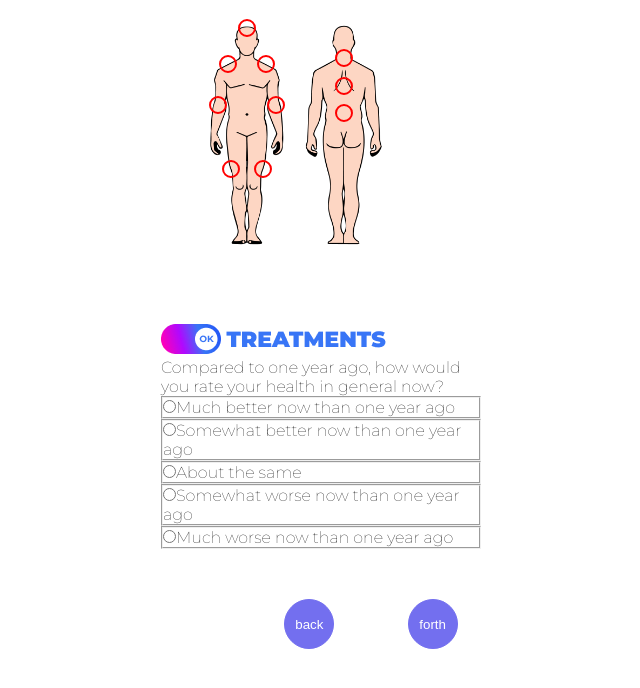
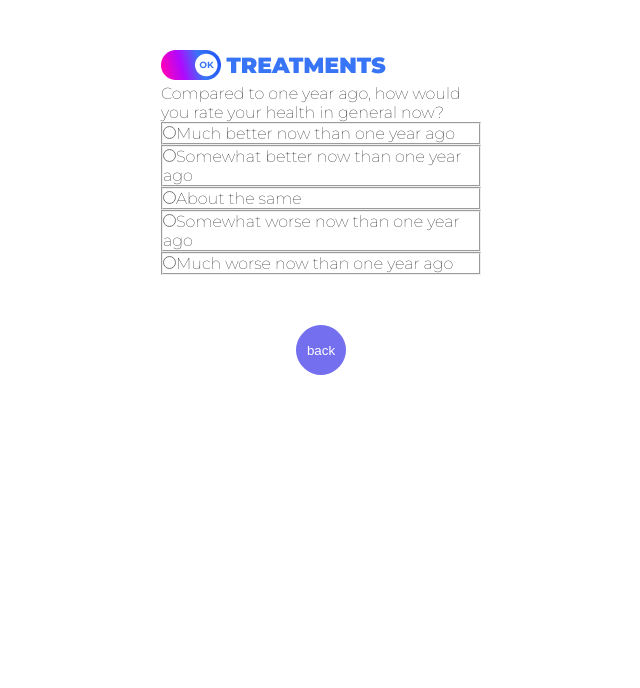
Before and after one commit to RomanRichert/Social_Network_For_Health, a React (Create React App) app in the folder my-app/: page /1 in a window 1280 px wide. Shown: the top 688 px of the page, without its empty margins (319-959 px from the left). Built offline with nearby package versions, Linux system fonts and the light colour scheme.

Commit message:
Button added

```diff
--- a/my-app/src/App.js
+++ b/my-app/src/App.js
@@ -3,19 +3,16 @@ import { Routes, Route } from 'react-router-dom'
 import QuestionsPage from './pages/QuestionsPage';
 import AnswersPage from './pages/AnswersPage';
 import Layout from './components/Layout';
-import HumanBody from './components/HumanBody';
 
 function App() {
   return (
     <div className="App">
-      <HumanBody />
       <Routes>
         <Route path='/' element={<Layout />}>
             <Route path=':id' element={<QuestionsPage/>}/>
             <Route path='answers' element={<AnswersPage/>}/>
         </Route>
       </Routes>
-
     </div>
   );
 }
--- a/my-app/src/components/BodyPartForm/index.jsx
+++ b/my-app/src/components/BodyPartForm/index.jsx
@@ -1,22 +1,21 @@
-import React from 'react'
-import human_body from '../../media/human-body.png'
-import styles from './index.module.css'
-import cn from 'classnames'
-export default function BodyPartForm({body_part}) {
+import React from "react";
+import human_body from "../../media/human-body.png";
+import styles from "./index.module.css";
 
-	const submit = (event) => {
-		event.preventDefault()
-		const {part} = event.target
-		console.log(part.value)
-	}
+export default function BodyPartForm({ body_part }) {
+  const submit = (event) => {
+    event.preventDefault();
+    const { part } = event.target;
+    console.log(part.value);
+  };
 
   return (
-	<form onSubmit = {submit}>
-		<button
-			className = {[styles[body_part], styles.btn].join(' ')}
-			name = 'part'
-			value = {body_part}
-		></button>
-	</form>
-  )
+    <form onSubmit={submit}>
+      <button
+        className={[styles[body_part], styles.btn].join(" ")}
+        name="part"
+        value={body_part}
+      ></button>
+    </form>
+  );
 }
--- a/my-app/src/components/Button/index.jsx
+++ b/my-app/src/components/Button/index.jsx
@@ -1,11 +1,10 @@
 import React from "react";
 import style from "./index.module.css";
 
-export default function Button() {
+export default function Button({ children }) {
   return (
     <div className={style.button_block}>
-      <button>back</button>
-      <button>forth</button>
+      <button>{children}</button>
     </div>
   );
 }
--- a/my-app/src/components/HumanBody/index.jsx
+++ b/my-app/src/components/HumanBody/index.jsx
@@ -1,7 +1,7 @@
-import React from 'react'
-import human_body from '../../media/human-body.png'
-import styles from './index.module.css'
-import BodyPartForm from '../BodyPartForm'
+import React from "react";
+import human_body from "../../media/human-body.png";
+import styles from "./index.module.css";
+import BodyPartForm from "../BodyPartForm";
 
 export default function HumanBody() {
   const btns = [
@@ -14,18 +14,15 @@ export default function HumanBody() {
     "right_leg",
     "neck",
     "back",
-			"lower_back"
-	]
+    "lower_back",
+  ];
 
   return (
-	<div className = {styles.human_body}>
-		<img src = {human_body} alt = 'human_body' className = {styles.body_img}/>
-		{
-			btns.map(el => <BodyPartForm key = {el} body_part = {el} />)
+    <div className={styles.human_body}>
+      <img src={human_body} alt="human_body" className={styles.body_img} />
+      {btns.map((el) => (
+        <BodyPartForm key={el} body_part={el} />
+      ))}
+    </div>
+  );
 }
-
-
-
-	</div>
-  )
-}
--- a/my-app/src/components/Layout/index.js
+++ /dev/null
@@ -1,14 +0,0 @@
-import React from 'react'
-import { Outlet } from 'react-router-dom'
-import Header from '../Header'
-
-export default function Layout() {
-  return (
-    <div>
-            <Header />
-        <main>
-            <Outlet />
-        </main>
-    </div>
-  )
-}
--- a/my-app/src/pages/AnswersPage/index.jsx
+++ b/my-app/src/pages/AnswersPage/index.jsx
@@ -1,5 +1,10 @@
 import React from "react";
+import Button from "../../components/Button";
 
 export default function AnswersPage() {
-  return <div>AnswersPage</div>;
+  return (
+    <div>
+      <Button>next</Button>
+    </div>
+  );
 }
--- a/my-app/src/pages/QuestionsPage/index.jsx
+++ b/my-app/src/pages/QuestionsPage/index.jsx
@@ -1,24 +1,35 @@
 import React from "react";
 import QuestionItem from "../../components/QuestionItem";
-import { questions } from '../../data'
-import Button from '../../components/Button'
-import { useParams } from 'react-router-dom'
-import style from './index.module.css'
-
+import { questions } from "../../data";
+import Button from "../../components/Button";
+import { useParams } from "react-router-dom";
+import style from "./index.module.css";
+import { Link } from "react-router-dom";
 
 export default function QuestionsPage() {
-
   const { id } = useParams();
 
   return (
-  <div className={style.questions_page}>
-
-    {
-        <QuestionItem {...questions[+id]} />
-      }
-
-      <Button />
-
-  </div>
-  )
+    <div className={style.questions_page}>
+      {<QuestionItem {...questions[+id]} />}
+      {+id === 1 ? (
+        <Link to={"/"} className={style.btn_block}>
+          <Button>back</Button>
+        </Link>
+      ) : (
+        <Link to={`/${+id - 1}`} className={style.btn_block}>
+          <Button>next</Button>
+        </Link>
+      )}
+      {/* {+id === 36 ? (
+        <Link to={"/"} className={style.btn_block}>
+          <Button>next</Button>
+        </Link>
+      ) : (
+        <Link to={`/${+id + 1}`} className={style.btn_block}>
+          <Button>back</Button>
+        </Link>
+      )} */}
+    </div>
+  );
 }
--- a/my-app/src/pages/QuestionsPage/index.module.css
+++ b/my-app/src/pages/QuestionsPage/index.module.css
@@ -3,3 +3,8 @@
 
 
 }
+
+.btn_block {
+    display: flex;
+    justify-content: space-around;
+}
```
Also changed, not shown: my-app/src/components/QuestionItem/index.jsx (+5 -9 lines). Lines whose indentation alone changed are shown as unchanged.
